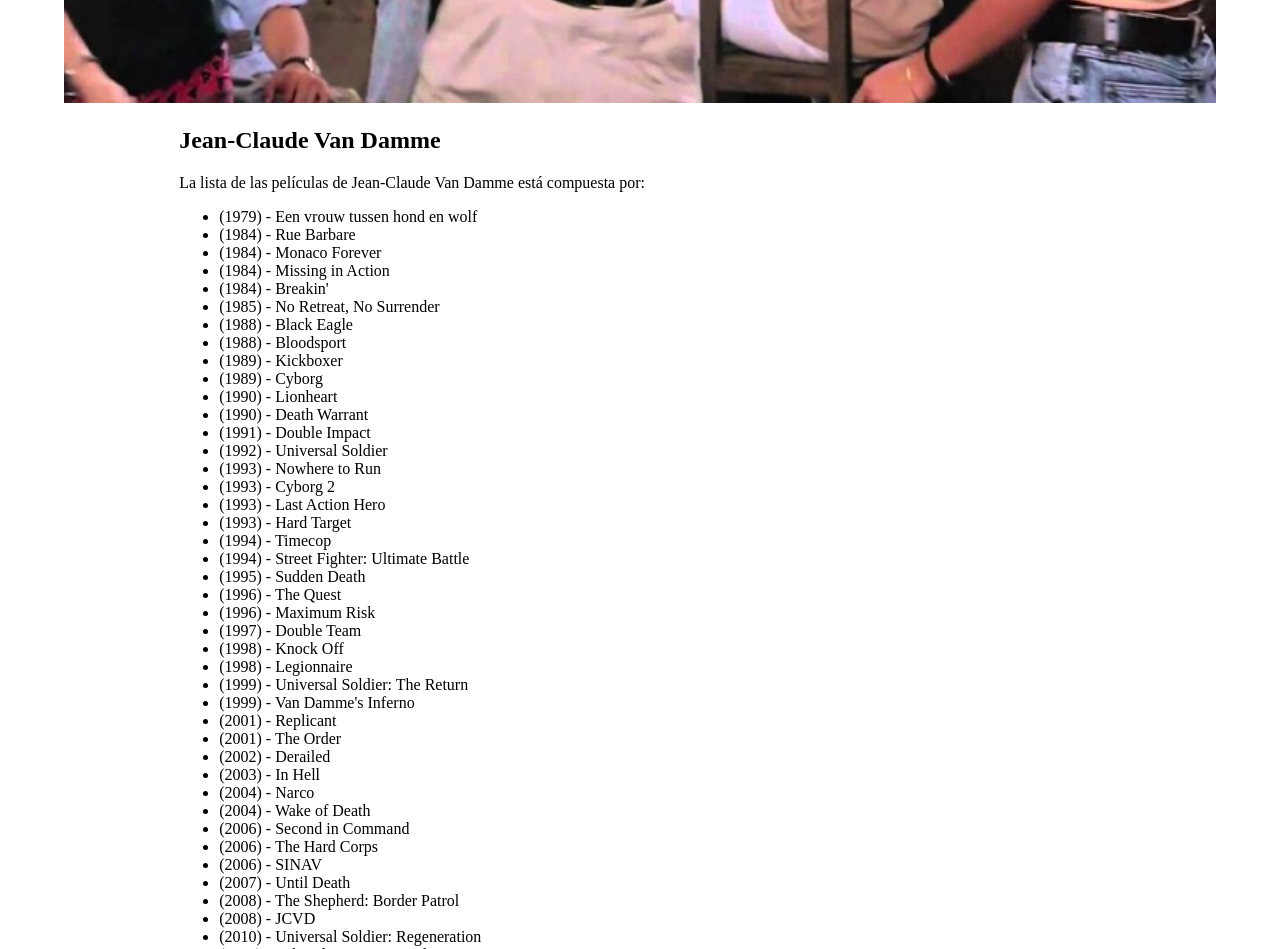
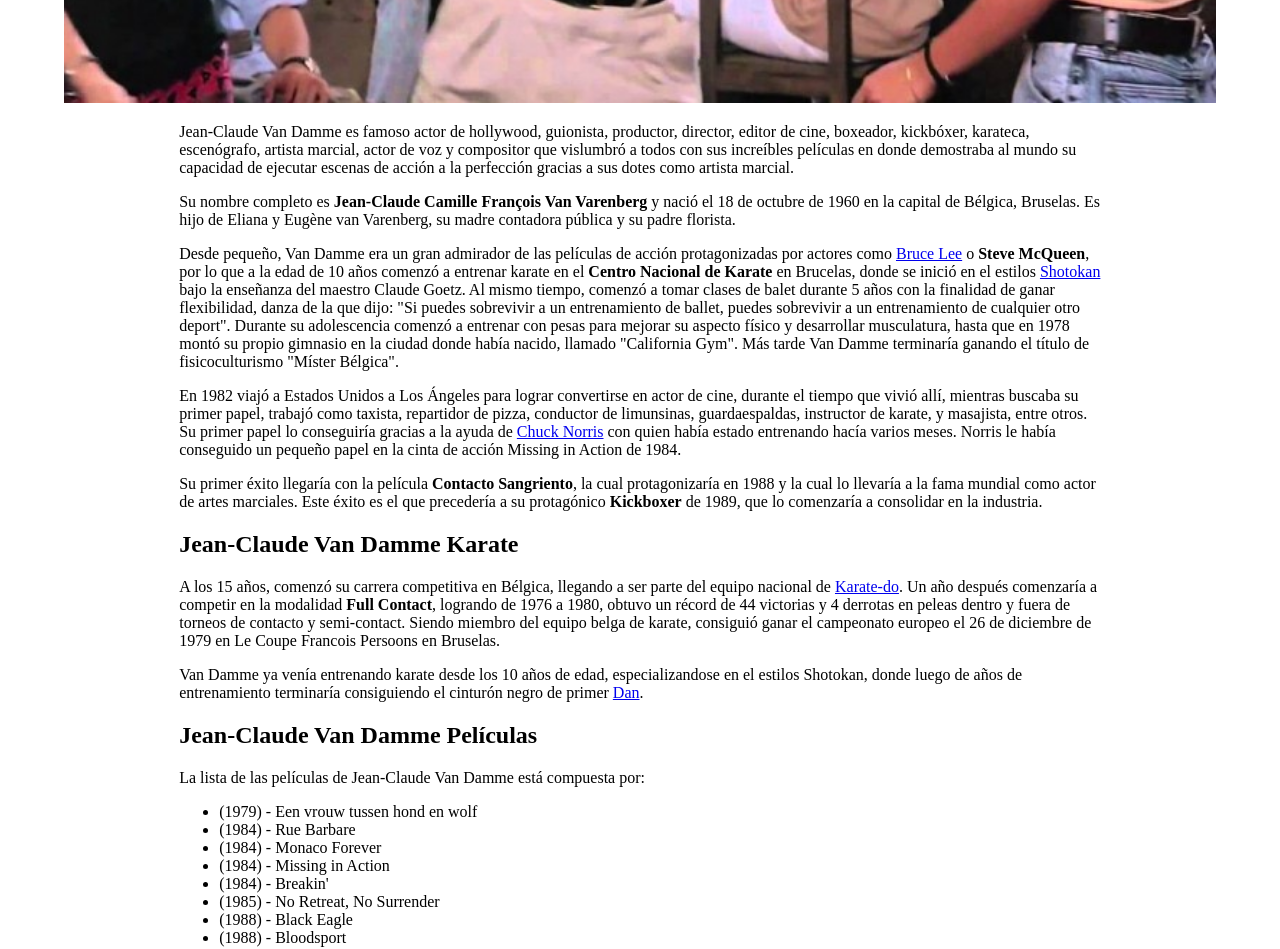
Before and after one commit to Ulise22/karate-info, a Next.js app: page /famosos/jean-claude-van-damme in a window 1280 px wide. Shown: the part 640-1589 px from the top of the page. Built offline with nearby package versions, Linux system fonts and the light colour scheme; a web font is replaced by a local one.

Commit message:
van-damme article done

```diff
--- a/src/app/famosos/(famosos)/jean-claude-van-damme/page.tsx
+++ b/src/app/famosos/(famosos)/jean-claude-van-damme/page.tsx
@@ -1,14 +1,22 @@
 import styles from '@/app/famosos/famoso.module.css'
 import vanDamme from '@/assets/famosos/van_damme-hero.jpg'
 import ArticlesHero from '@/components/ArticlesHero'
+import Link from 'next/link'
 
 export default function VanDamme () {
     return(
         <main className={styles.famoso}>
             <ArticlesHero title='Jean-Claude Van Damme' img={vanDamme} />
             <section className={styles.famoso__article}>
-                <p></p>
-                <h2 className={styles.famoso__article__subtitle}>Jean-Claude Van Damme</h2>
+                <p>Jean-Claude Van Damme es famoso actor de hollywood, guionista, productor, director, editor de cine, boxeador, kickbóxer, karateca, escenógrafo, artista marcial, actor de voz y compositor que vislumbró a todos con sus increíbles películas en donde demostraba al mundo su capacidad de ejecutar escenas de acción a la perfección gracias a sus dotes como artista marcial.</p>
+                <p>Su nombre completo es <b>Jean-Claude Camille François Van Varenberg</b> y nació el 18 de octubre de 1960 en la capital de Bélgica, Bruselas. Es hijo de Eliana y Eugène van Varenberg, su madre contadora pública y su padre florista.</p>
+                <p>Desde pequeño, Van Damme era un gran admirador de las películas de acción protagonizadas por actores como <Link href='/famosos/bruce-lee'>Bruce Lee</Link> o <b>Steve McQueen</b>, por lo que a la edad de 10 años comenzó a entrenar karate en el <b>Centro Nacional de Karate</b> en Brucelas, donde se inició en el estilos <Link href='/estilos/karate-shotokan'>Shotokan</Link> bajo la enseñanza del maestro Claude Goetz. Al mismo tiempo, comenzó a tomar clases de balet durante 5 años con la finalidad de ganar flexibilidad, danza de la que dijo: &quot;Si puedes sobrevivir a un entrenamiento de ballet, puedes sobrevivir a un entrenamiento de cualquier otro deport&quot;. Durante su adolescencia comenzó a entrenar con pesas para mejorar su aspecto físico y desarrollar musculatura, hasta que en 1978 montó su propio gimnasio en la ciudad donde había nacido, llamado &quot;California Gym&quot;. Más tarde Van Damme terminaría ganando el título de fisicoculturismo &quot;Míster Bélgica&quot;.</p>
+                <p>En 1982 viajó a Estados Unidos a Los Ángeles para lograr convertirse en actor de cine, durante el tiempo que vivió allí, mientras buscaba su primer papel, trabajó como taxista, repartidor de pizza, conductor de limunsinas, guardaespaldas, instructor de karate, y masajista, entre otros. Su primer papel lo conseguiría gracias a la ayuda de <Link href='/famosos/chuck-norris'>Chuck Norris</Link> con quien había estado entrenando hacía varios meses. Norris le había conseguido un pequeño papel en la cinta de acción Missing in Action de 1984.</p>
+                <p>Su primer éxito llegaría con la película <b>Contacto Sangriento</b>, la cual protagonizaría en 1988 y la cual lo llevaría a la fama mundial como actor de artes marciales. Este éxito es el que precedería a su protagónico <b>Kickboxer</b> de 1989, que lo comenzaría a consolidar en la industria.</p>
+                <h2 className={styles.famoso__article__subtitle}>Jean-Claude Van Damme Karate</h2>
+                <p>A los 15 años, comenzó su carrera competitiva en Bélgica, llegando a ser parte del equipo nacional de <Link href='/articulos/karate-do'>Karate-do</Link>. Un año después comenzaría a competir en la modalidad <b>Full Contact</b>, logrando de 1976 a 1980, obtuvo un récord de 44 victorias y 4 derrotas en peleas dentro y fuera de torneos de contacto y semi-contact. Siendo miembro del equipo belga de karate, consiguió ganar el campeonato europeo el 26 de diciembre de 1979 en Le Coupe Francois Persoons en Bruselas.</p>
+                <p>Van Damme ya venía entrenando karate desde los 10 años de edad, especializandose en el estilos Shotokan, donde luego de años de entrenamiento terminaría consiguiendo el cinturón negro de primer <Link href='/articulos/dans-karate'>Dan</Link>.</p>
+                <h2 className={styles.famoso__article__subtitle}>Jean-Claude Van Damme Películas</h2>
                 <p>La lista de las películas de Jean-Claude Van Damme está compuesta por: </p>
                 <ul>
                     <li>(1979) -	Een vrouw tussen hond en wolf</li>
```
